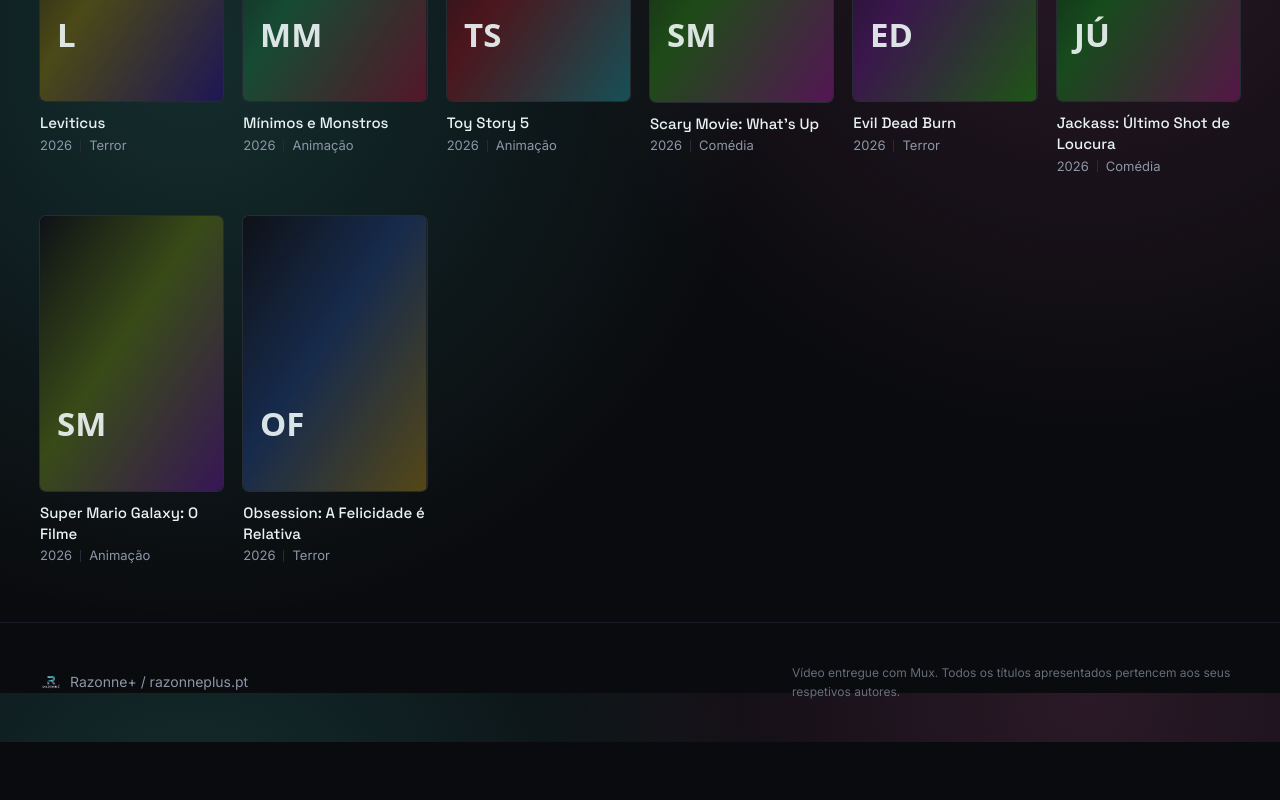
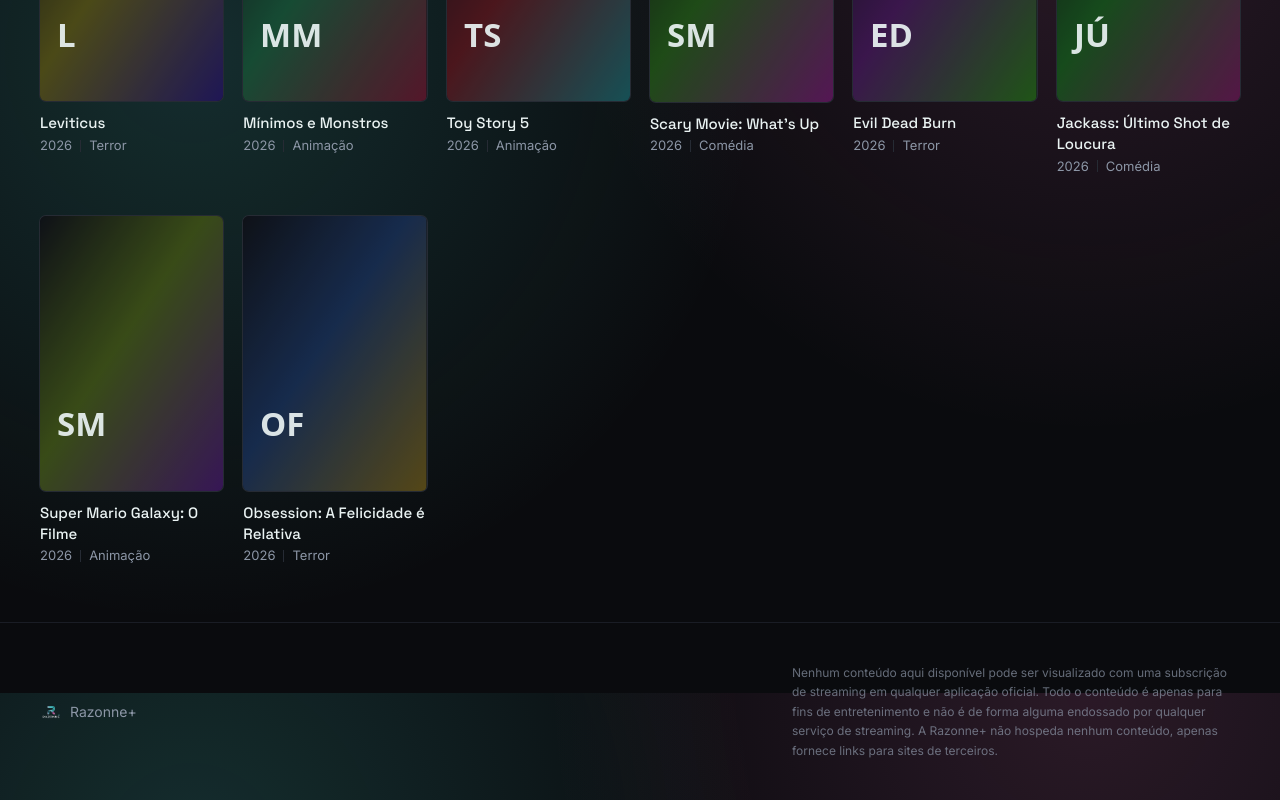
Before and after one commit to rafamsantos28/razonne, a Next.js app: page / in a window 1280 px wide. Shown: the part 907-1707 px from the top of the page. Before the commit the page ends 1649 px from the top, so only its background shows below. Built offline with nearby package versions, Linux system fonts and the light colour scheme.

Commit message:
Modify footer text and disclaimers
Updated footer text and removed some content.

```diff
--- a/components/Footer.tsx
+++ b/components/Footer.tsx
@@ -6,11 +6,12 @@
       <div className="mx-auto flex max-w-content flex-col gap-4 px-6 py-10 text-sm text-mist md:flex-row md:items-center md:justify-between md:px-10">
         <div className="flex items-center gap-2">
           <Image src="/mark.png" alt="" width={22} height={22} className="opacity-80" />
-          <span>Razonne+ / razonneplus.pt</span>
+          <span>Razonne+</span>
         </div>
         <p className="max-w-md text-xs leading-relaxed text-mist/70">
-          Vídeo entregue com Mux. Todos os títulos apresentados pertencem aos
-          seus respetivos autores.
+          Nenhum conteúdo aqui disponível pode ser visualizado com uma subscrição de streaming em qualquer aplicação oficial.
+          Todo o conteúdo é apenas para fins de entretenimento e não é de forma alguma endossado por qualquer serviço de streaming.
+          A Razonne+ não hospeda nenhum conteúdo, apenas fornece links para sites de terceiros.
         </p>
       </div>
     </footer>
```
